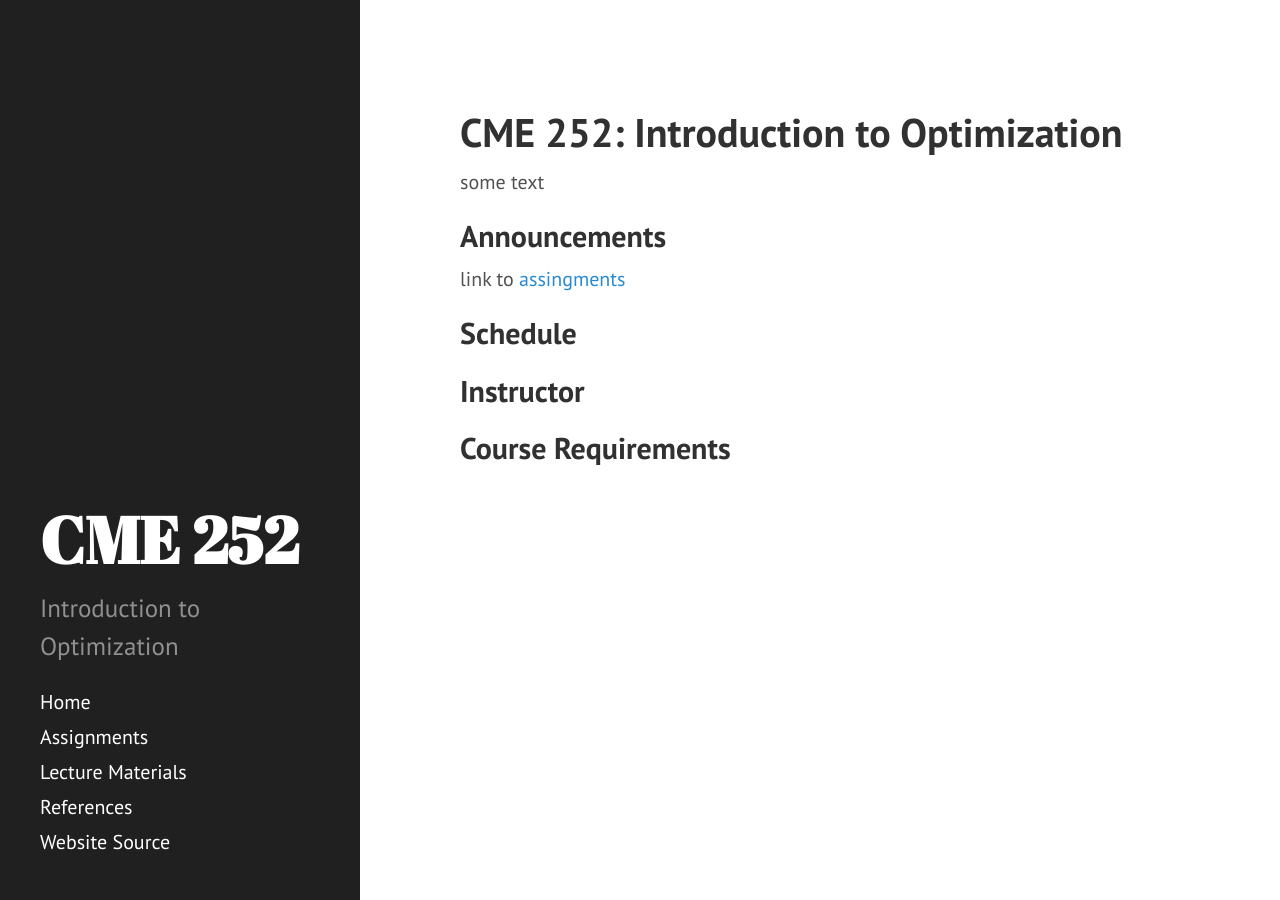
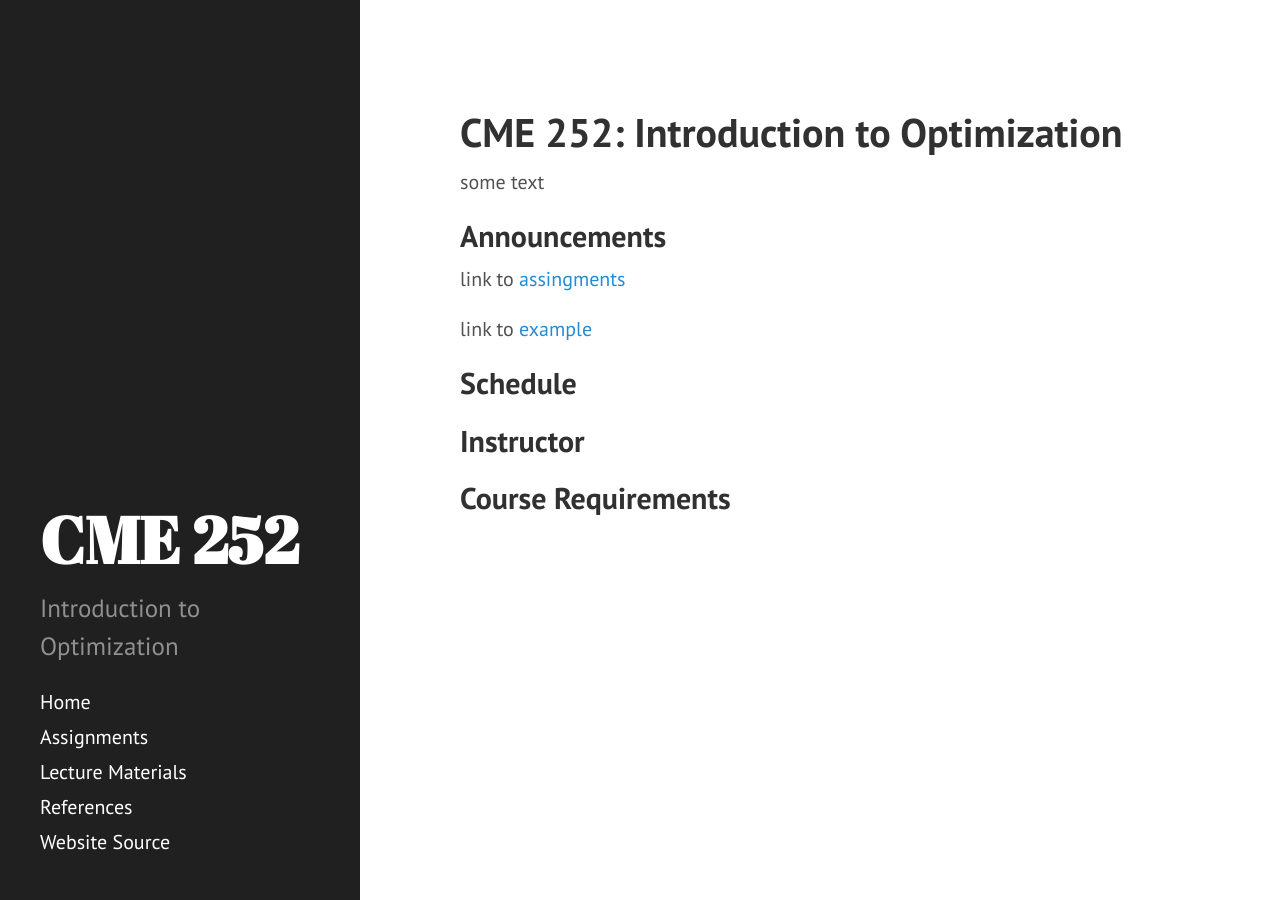
Before and after one commit to ajfriend/cme252, a Jekyll site: the page built from index.md, in a window 1280 px wide. Built offline with Jekyll 4.4.1, drawn with Linux system fonts in a browser that asks for light colours; Markdown is read by kramdown in place of the engine named in the settings.

Commit message:
link to outside files?

```diff
--- /dev/null
+++ b/data/example.txt
@@ -0,0 +1 @@
+woooooaosh.
--- a/index.md
+++ b/index.md
@@ -10,6 +10,8 @@ some text
 ## Announcements
 link to [assingments](assignments)
 
+link to [example](data/example.txt)
+
 ## Schedule
 
 ## Instructor
```
